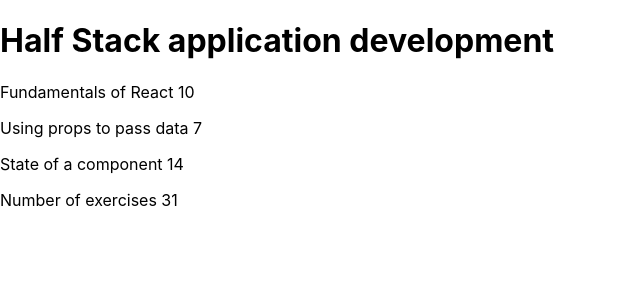
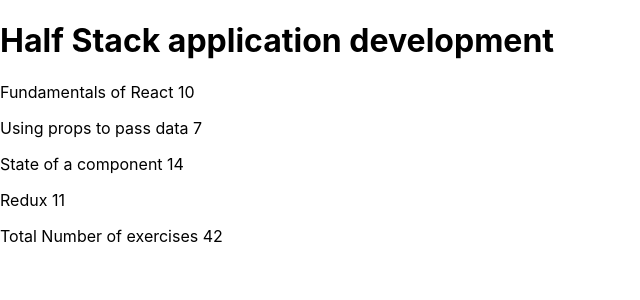
Before and after one commit to chinmaym07/exercises, a React (Create React App) app in the folder part 1/part1-exercise/: page / in a window 1280 px wide. Shown: the top 300 px of the page, without its empty margins (0-640 px from the left). Built offline with nearby package versions, Linux system fonts and the light colour scheme.

Commit message:
Added 2.2 & 2.3 exercise step 7 & 8

```diff
--- a/part 1/part1-exercise/src/App.js
+++ b/part 1/part1-exercise/src/App.js
@@ -31,7 +31,7 @@
 const Total = ({parts}) => {
   return (
     <p>
-      Number of exercises {parts.reduce((acc,obj)=> acc + obj.exercises,0)}
+      Total Number of exercises {parts.reduce((acc,obj)=> acc + obj.exercises,0)}
     </p>
   )
 }
@@ -62,6 +62,11 @@
         name: 'State of a component',
         exercises: 14,
         id: 3
+      },
+      {
+        name: 'Redux',
+        exercises: 11,
+        id: 4
       }
     ]
   }
```
